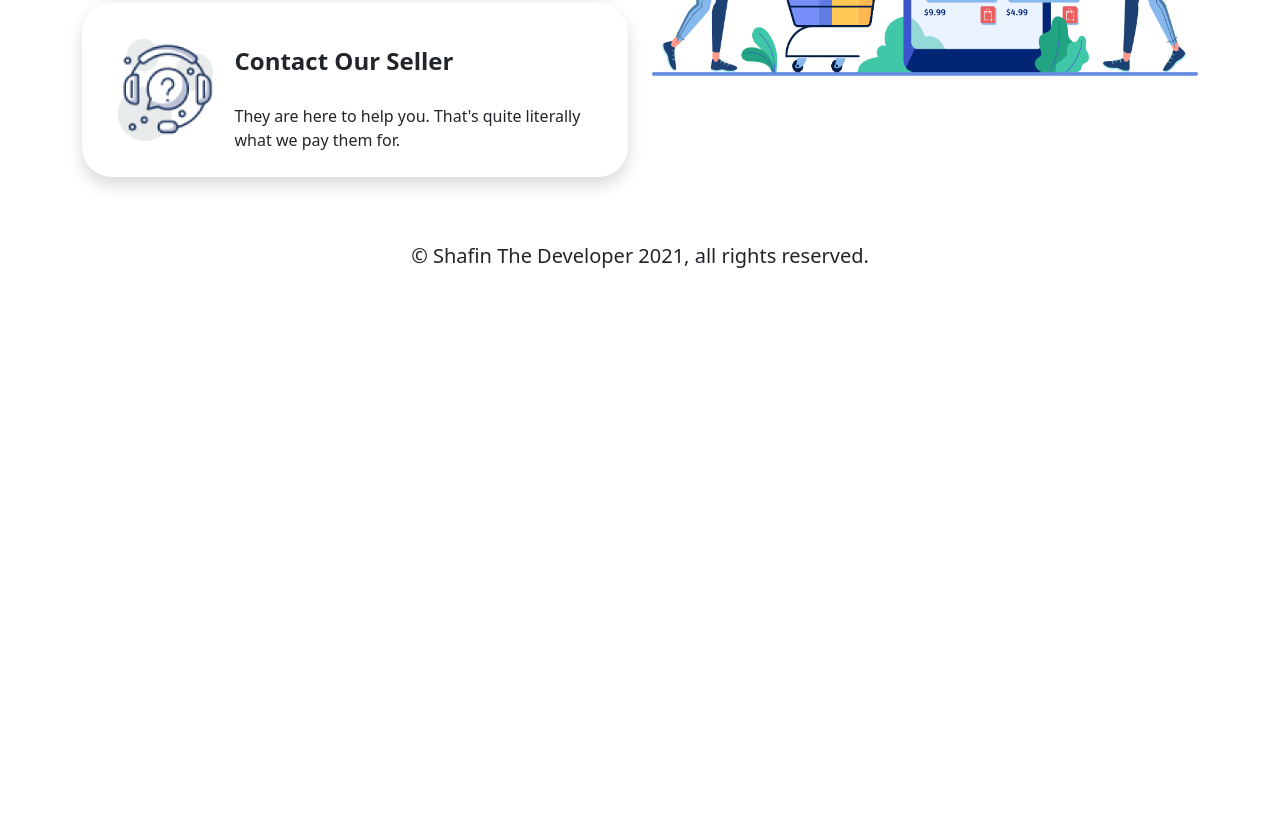
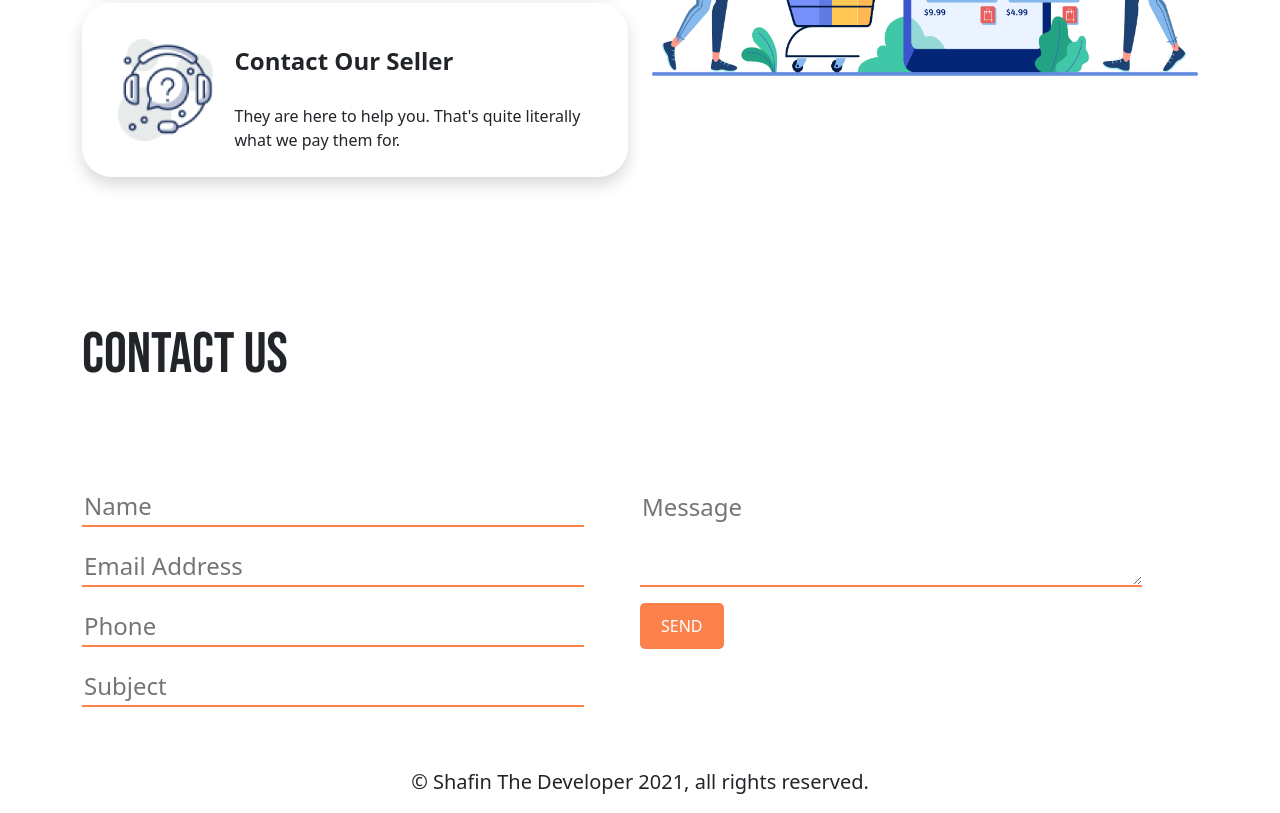
Before and after one commit to sahariar-safin/e-commerce, a plain HTML site: page index.html in a window 1280 px wide. Shown: the part 2963-3776 px from the top of the page. Before the commit the page ends 3250 px from the top, so only its background shows below. Drawn offline with nearby package versions, Linux system fonts and the light colour scheme.

Commit message:
Final commit

```diff
--- a/css/style.css
+++ b/css/style.css
@@ -175,9 +175,50 @@ section.forth-sec .card {
     .card .row {
         flex-direction: column;
     }
+    .contact {
+        height: 600px;
+    }
+    .contact-form {
+        flex-direction: column;
+    }
+    .contact-form input, .contact-form textarea {
+        width: 100% ;
+    }
+    .message textarea {
+        height: 80px;
+    }
 }
 
 footer p {
     text-align: center;
     font-size: 20px;
 }
+
+.contact {
+    height: auto;
+    padding-bottom: 50px;
+}
+
+.contact-form input, .contact-form textarea {
+    font-size: 24px;
+    margin: 10px 0;
+    background: transparent;
+    border: 0px;
+    border-bottom: 2px solid #fa804c;
+    color: #fa804c;
+    width: 90%;
+}
+
+.message textarea {
+    height: 100px;
+}
+
+.contact button {
+    background-color: #fa804c;
+    text-align: center;
+    padding: 10px 20px;
+    border-radius: 5px;
+    color: #fff;
+    cursor: pointer;
+    text-transform: uppercase;
+}
--- a/index.html
+++ b/index.html
@@ -34,7 +34,7 @@
                                 <a class="nav-link" href="#about-us">About Us</a>
                             </li>
                             <li class="nav-item">
-                                <a class="nav-link" href="#">Contact Us</a>
+                                <a class="nav-link" href="#contact-us">Contact Us</a>
                             </li>
                         </ul>
                     </div>
@@ -237,7 +237,27 @@
             </div>
         </div>
     </section>
-
+    <section class="contact" id="contact-us">
+        <div class="container">
+            <div class="row">
+                <div class="title">
+                    <h1>contact us</h1>
+                </div>
+                <div class="contact-form d-flex">
+                    <div class="col-md-6 col-xs-12 col-sm-12 d-flex flex-column ">
+                        <input type="text" placeholder="Name">
+                        <input type="text" placeholder="Email Address">
+                        <input type="text" placeholder="Phone">
+                        <input type="text" placeholder="Subject">
+                    </div>
+                    <div class="col-md-6 col-xs-12 col-sm-12 message">
+                        <textarea placeholder="Message"></textarea>
+                        <button class="btn">send</button>
+                    </div>
+                </div>
+            </div>
+        </div>
+    </section>
     <footer>
         <p>© Shafin The Developer 2021, all rights reserved.</p>
     </footer>
```
